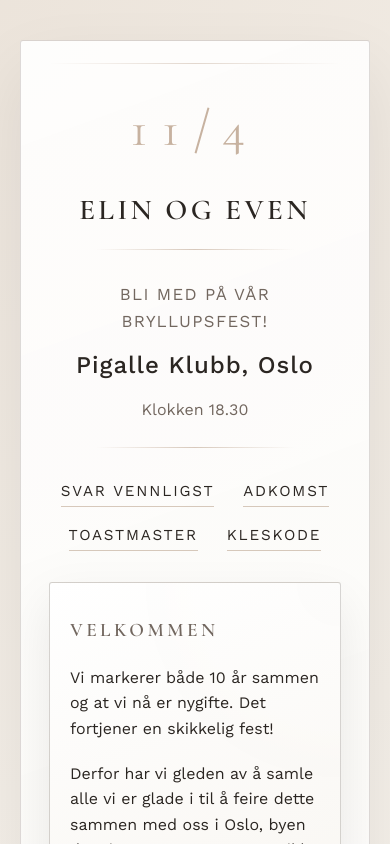
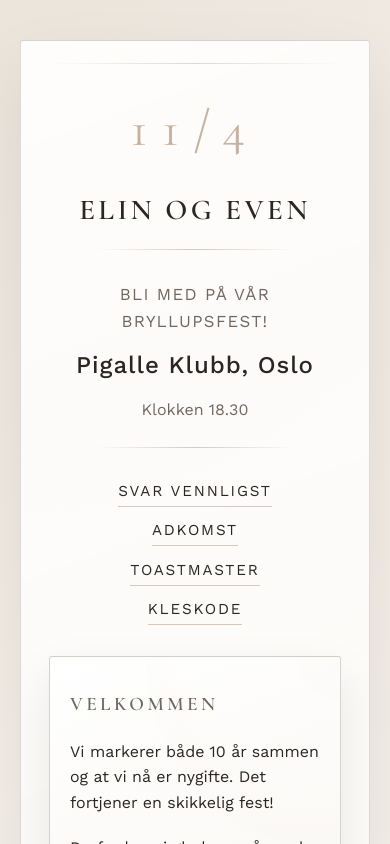
Before and after one commit to datagreier2/elinogeven, a React (Vite) app: page / in a window 390 px wide. Shown: the top 844 px of the page. Built offline with nearby package versions, Linux system fonts and the light colour scheme.

Commit message:
Improved menu

```diff
--- a/src/components/Invitation.css
+++ b/src/components/Invitation.css
@@ -110,7 +110,7 @@
 
 .quick-nav {
   display: flex;
-  flex-wrap: wrap;
+  flex-wrap: nowrap;
   gap: 1rem 1.8rem;
   justify-content: center;
   font-size: clamp(0.95rem, 2.2vw, 1.1rem);
@@ -123,6 +123,7 @@
   text-decoration: none;
   position: relative;
   padding-bottom: 4px;
+  white-space: nowrap;
 }
 
 .quick-nav a::after {
@@ -275,6 +276,9 @@
   }
 
   .quick-nav {
+    flex-direction: column;
+    align-items: center;
+    gap: 0.7rem;
     justify-content: center;
   }
 }
```
